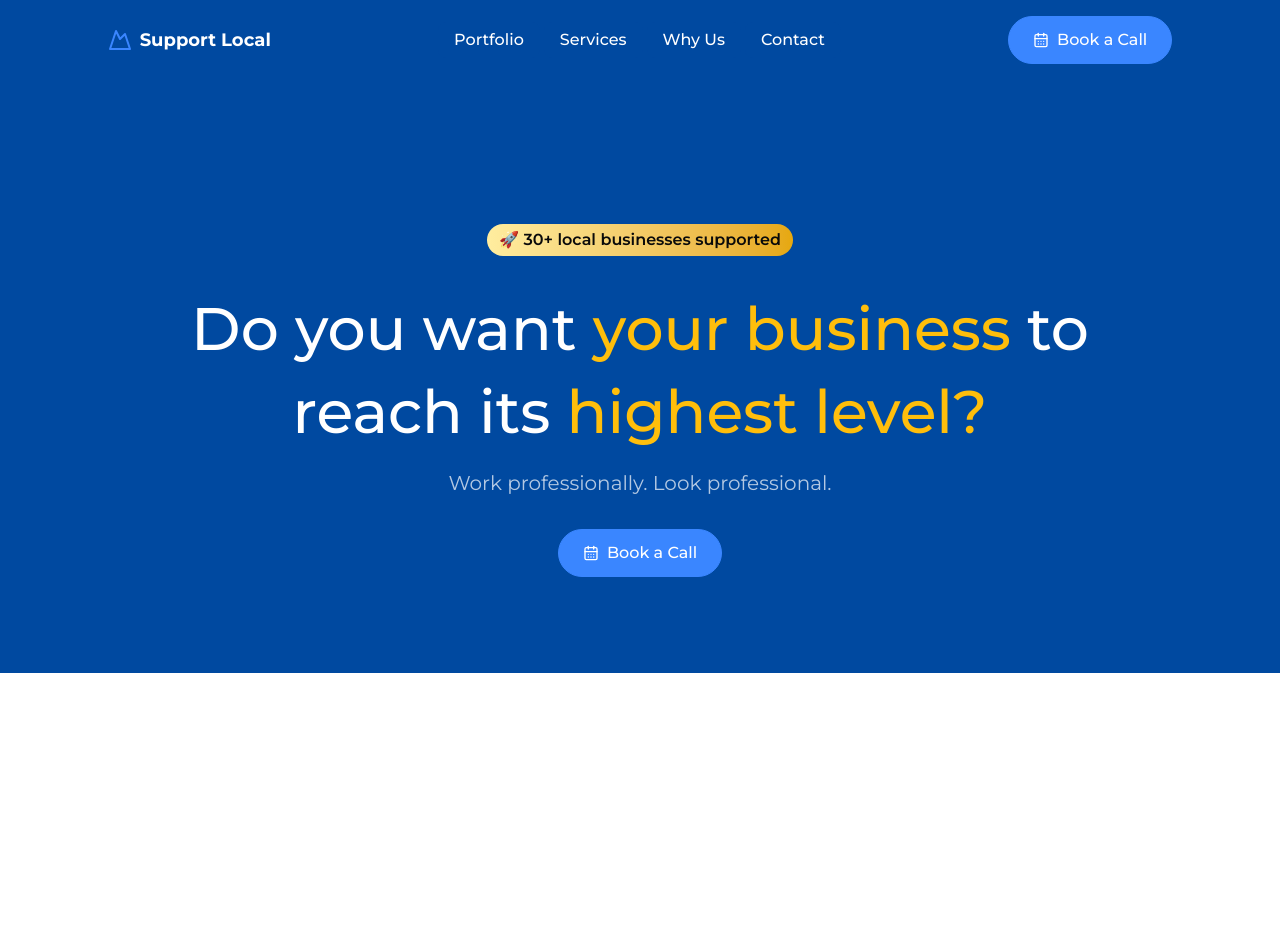
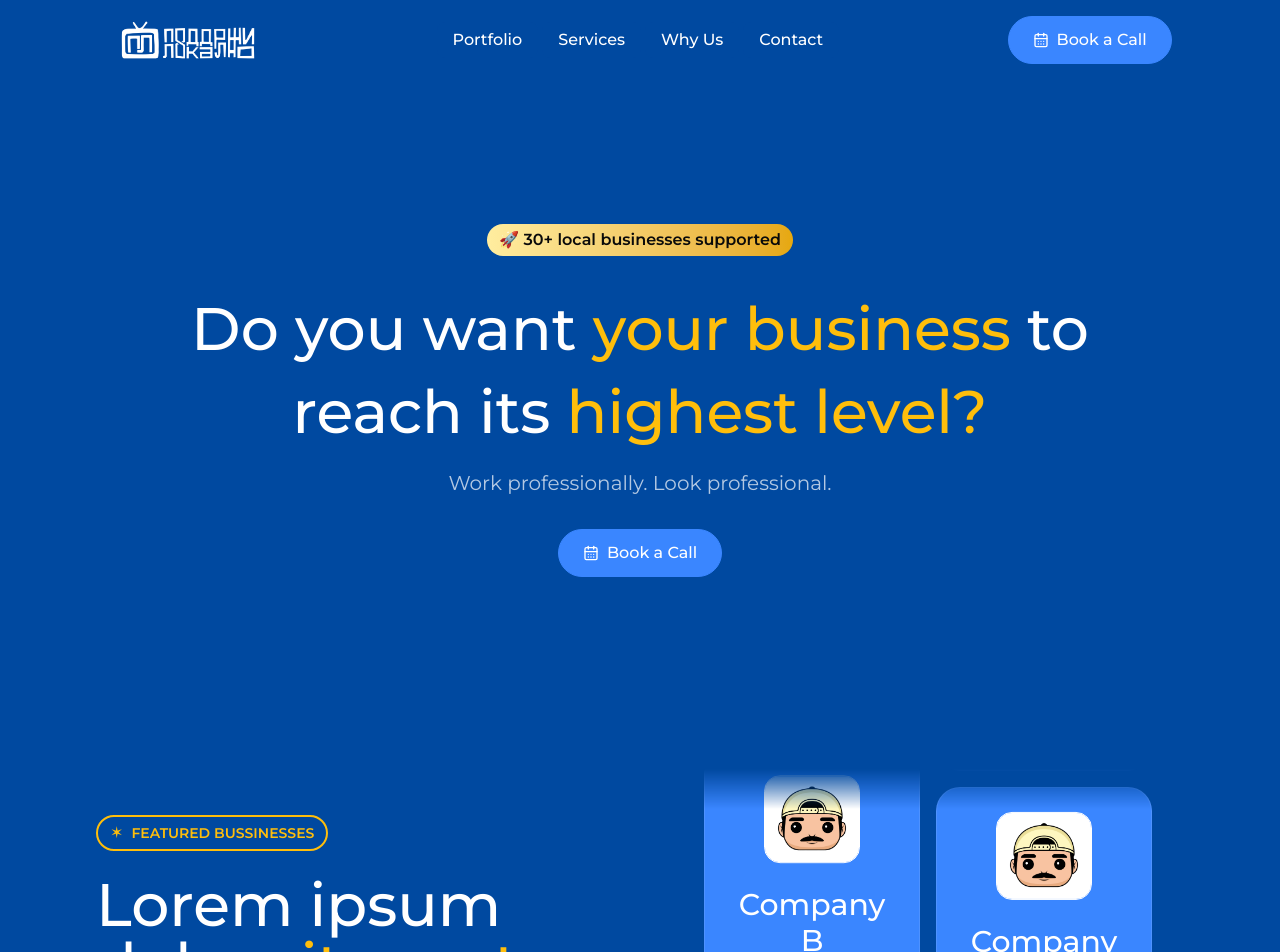
Before and after one commit to poddrzilokalno/poddrzilokalno.mk, a Next.js app: page /en in a window 1280 px wide. Shown: the top 952 px of the page. Before the commit the page ends 800 px from the top, so only its background shows below. Built offline with nearby package versions, Linux system fonts and the light colour scheme.

Commit message:
PL-5: Implement featured companies section

```diff
--- a/app/[locale]/page.tsx
+++ b/app/[locale]/page.tsx
@@ -1,3 +1,4 @@
+import FeaturedCompaniesSection from "@/components/featured-companies/featured-companies";
 import Header from "@/components/header/header";
 import HeroSection from "@/components/hero/hero-section";
 
@@ -6,6 +7,7 @@ export default function Home() {
     <>
       <Header />
       <HeroSection />
+      <FeaturedCompaniesSection />
     </>
   );
 }
--- /dev/null
+++ b/components/featured-companies/company-columns/company-columns.tsx
@@ -0,0 +1,61 @@
+"use client";
+
+import Image from "next/image";
+import React, { Fragment } from "react";
+import { FeaturedCompanies } from "@/const";
+import { twMerge } from "tailwind-merge";
+import { motion } from "framer-motion";
+
+interface CompanyColumsProps {
+  companies: FeaturedCompanies;
+  className?: string;
+  reverse?: boolean;
+}
+
+const CompanyColumns = ({ companies, className, reverse }: CompanyColumsProps) => {
+  return (
+    <motion.div
+    initial={{
+      y: reverse ? "-50%" : 0
+    }}
+      animate={{
+        y: reverse ? 0: "-50%",
+      }}
+      transition={{
+        duration: 40,
+        repeat: Infinity,
+        ease: "linear",
+      }}
+      className={twMerge("flex flex-col gap-4 pb-4", className)}
+    >
+      {Array.from({ length: 2 }).map((_, i) => (
+        <Fragment key={i}>
+          {companies.map((company) => (
+            <div
+              key={company.name}
+              className="bg-primary border border-white/10 rounded-3xl p-6"
+            >
+              <div className="flex justify-center">
+                <Image
+                  src={company.logo}
+                  width={96}
+                  height={96}
+                  className="bg-white border border-white rounded-2xl"
+                  alt={`${company.name} Logo`}
+                />
+              </div>
+              <h3 className="text-3xl text-white font-medium text-center mt-6">
+                {company.name}
+              </h3>
+              <p className="text-center text-white/70 mt-2">
+                {company.description}
+              </p>
+            </div>
+          ))}
+        </Fragment>
+      ))}
+    </motion.div>
+  );
+};
+
+export default CompanyColumns;
--- /dev/null
+++ b/components/featured-companies/featured-companies.tsx
@@ -0,0 +1,42 @@
+import React from "react";
+import Tag from "../shared/tag/tag";
+import { useTranslations } from "next-intl";
+import CompanyColumns from "./company-columns/company-columns";
+import { featuredCompanies } from "@/const";
+
+const FeaturedCompaniesSection = () => {
+  const t = useTranslations("home.featuredCompanies");
+
+  return (
+    <section className="p-24 overflow-hidden bg-blue-500">
+      <div className="container mx-auto">
+        <div className="grid lg:grid-cols-2 items-center lg:gap-16">
+          <div>
+            <Tag>{t("tagline")}</Tag>
+            <h2 className="text-6xl text-white font-medium mt-6 ">
+              Lorem ipsum dolor <span className="text-secondary">sit amet</span>
+            </h2>
+            <p className="mt-4 text-lg text-white">
+              Lorem ipsum, dolor sit amet consectetur adipisicing elit. Fugit
+              odio deleniti, necessitatibus veniam rem obcaecati consectetur
+              delectus, accusamus libero, facilis iusto hic culpa quidem dicta
+              sapiente at. Facere, illum molestias!
+            </p>
+          </div>
+          <div>
+            <div className="h-[400px] mt-8 lg:mt-0 px-8 overflow-hidden grid md:grid-cols-2 gap-4 [mask-image:linear-gradient(to_bottom,transparent,black_10%,black_90%,transparent)]">
+              <CompanyColumns companies={featuredCompanies} />
+              <CompanyColumns
+                className="hidden md:flex"
+                companies={featuredCompanies.slice().reverse()}
+                reverse={true}
+              />
+            </div>
+          </div>
+        </div>
+      </div>
+    </section>
+  );
+};
+
+export default FeaturedCompaniesSection;
--- a/components/header/header.tsx
+++ b/components/header/header.tsx
@@ -4,17 +4,21 @@ import Navbar from "./navbar/navbar";
 import { MountainIcon } from "lucide-react";
 import Link from "next/link";
 import CtaSection from "../shared/cta-section/cta-section";
+import Image from "next/image";
 
 const Header = () => {
   const t = useTranslations("home.header");
 
   return (
     <header className="bg-blue-500 flex h-20 w-full items-center justify-around px-4 md:px-6">
-      {/* TODO: The actual logo should be placed here */}
       <div className="flex items-center gap-2">
         <Link href="/" className="flex items-center justify-center gap-2">
-          <MountainIcon className="h-6 w-6 text-primary" />
-          <span className="font-bold text-lg text-white">{t("logo")}</span>
+          <Image
+            width={160}
+            height={160}
+            src="/assets/logos/poddrzilokalno.png"
+            alt="Poddrzi Lokalno Logo"
+          />
         </Link>
       </div>
 
--- a/components/header/navbar/mobile-nav.tsx
+++ b/components/header/navbar/mobile-nav.tsx
@@ -47,7 +47,7 @@ const MobileNav = () => {
                     ${
                       isActive
                         ? "bg-white text-primary font-semibold rounded-md"
-                        : "text-white hover:bg-white hover:text-primary hover:rounded-md px-2"
+                        : "text-white hover:bg-primary hover:rounded-md px-2"
                     }
                     ${index === navbarLinks.length - 1 ? "border-b-0" : ""}
                   `}
--- a/components/header/navbar/navbar.tsx
+++ b/components/header/navbar/navbar.tsx
@@ -14,7 +14,7 @@ const Navbar = () => {
         {navbarLinks.map((link) => (
           <NavigationMenuItem key={link.href}>
             <NavbarLink
-              className={`${navigationMenuTriggerStyle()} bg-blue-500 text-white hover:bg-white hover:text-primary transition-colors duration-200`}
+              className={`${navigationMenuTriggerStyle()} bg-blue-500 text-white hover:bg-primary transition-colors duration-200`}
               href={link.href}
               content={link.content}
             />
--- /dev/null
+++ b/components/shared/tag/tag.tsx
@@ -0,0 +1,22 @@
+import { twMerge } from "tailwind-merge";
+
+interface TagProps {
+  className?: string;
+  children: React.ReactNode;
+}
+
+const Tag = ({ className, children }: TagProps) => {
+  return (
+    <div
+      className={twMerge(
+        "inline-flex border-2 border-secondary text-secondary gap-2 px-3 py-1 rounded-full uppercase items-center",
+        className
+      )}
+    >
+      <span>&#10038;</span>
+      <span className="text-sm font-semibold">{children}</span>
+    </div>
+  );
+};
+
+export default Tag;
--- a/const/index.ts
+++ b/const/index.ts
@@ -4,3 +4,48 @@ export const navbarLinks = [
   { href: "#about", content: "about" },
   { href: "#contact", content: "contact" },
 ];
+
+export const featuredCompanies = [
+  {
+    name: "Company A",
+    logo: "/assets/logos/funkogram.jpg",
+    description: "Leading provider of innovative solutions.",
+  },
+  {
+    name: "Company B",
+    logo: "/assets/logos/funkogram.jpg",
+    description: "Leading provider of innovative solutions.",
+  },
+  {
+    name: "Company C",
+    logo: "/assets/logos/funkogram.jpg",
+    description: "Leading provider of innovative solutions.",
+  },
+  {
+    name: "Company D",
+    logo: "/assets/logos/funkogram.jpg",
+    description: "Leading provider of innovative solutions.",
+  },
+  {
+    name: "Company E",
+    logo: "/assets/logos/funkogram.jpg",
+    description: "Leading provider of innovative solutions.",
+  },
+  {
+    name: "Company F",
+    logo: "/assets/logos/funkogram.jpg",
+    description: "Leading provider of innovative solutions.",
+  },
+  {
+    name: "Company G",
+    logo: "/assets/logos/funkogram.jpg",
+    description: "Leading provider of innovative solutions.",
+  },
+  {
+    name: "Company H",
+    logo: "/assets/logos/funkogram.jpg",
+    description: "Leading provider of innovative solutions.",
+  },
+];
+
+export type FeaturedCompanies = typeof featuredCompanies;
--- a/messages/en.json
+++ b/messages/en.json
@@ -21,6 +21,9 @@
       "ctaSection": {
         "text": "Book a Call"
       }
+    },
+    "featuredCompanies": {
+      "tagline": "Featured Bussinesses"
     }
   }
 }
--- a/messages/mk.json
+++ b/messages/mk.json
@@ -21,6 +21,9 @@
       "ctaSection": {
         "text": "Закажи повик"
       }
+    },
+     "featuredCompanies": {
+      "tagline": "Featured Companies"
     }
   }
 }
```
Also changed, not shown: public/assets/logos/funkogram.jpg (added), public/assets/logos/poddrzilokalno.png (added).
